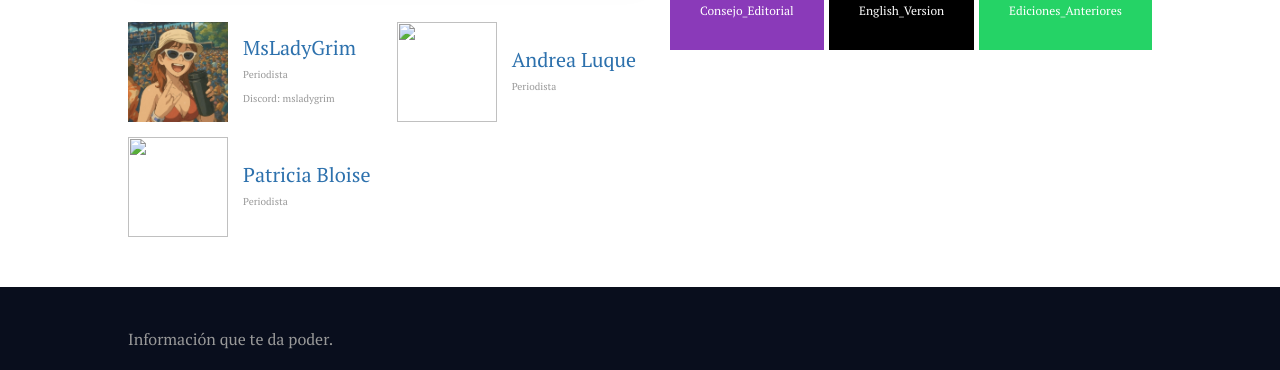
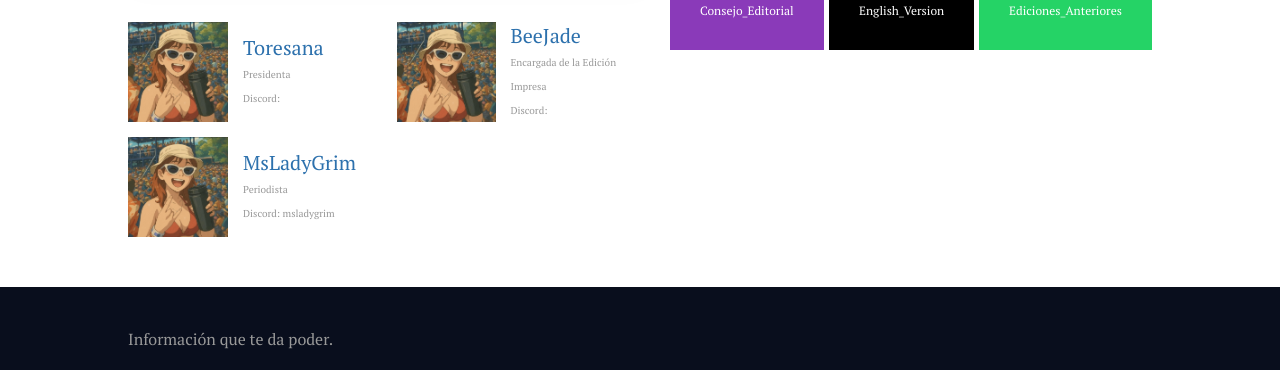
Before and after one commit to PressLuxuryTime/LuxuryTimeWebEs, a website: page personal.html in a window 1280 px wide. Shown: the part 173-543 px from the top of the page. Drawn offline with Linux system fonts and the light colour scheme; a small style sheet from the web is missing.

Commit message:
Update personal.html

```diff
--- a/personal.html
+++ b/personal.html
@@ -84,32 +84,32 @@
                 <img src="assets/personal/MsLadyGrim.jpg" class="widgets__img img-res" data-aos="flip-left"
                   data-aos-duration="2000" data-aos-delay="200">
                 <div class="widgets__content" data-aos="fade-down" data-aos-duration="2000" data-aos-delay="500">
+                  <h2 class="widgets__titlePERSONAL">Toresana</h2>
+                  <small class="widgets__author">Presidenta</small>
+                  <br>
+                  <small class="widgets__author">Discord: </small>
+                </div><!-- widgets__content -->
+              </div> <!-- widgets -->
+
+              <div class="widgets">
+                <img src="assets/personal/MsLadyGrim.jpg" class="widgets__img img-res" data-aos="flip-left"
+                  data-aos-duration="2000" data-aos-delay="200">
+                <div class="widgets__content" data-aos="fade-down" data-aos-duration="2000" data-aos-delay="500">
+                  <h2 class="widgets__titlePERSONAL">BeeJade</h2>
+                  <small class="widgets__author">Encargada de la Edición Impresa</small>
+                  <br>
+                  <small class="widgets__author">Discord: </small>
+                </div><!-- widgets__content -->
+              </div> <!-- widgets -->
+
+              <div class="widgets">
+                <img src="assets/personal/MsLadyGrim.jpg" class="widgets__img img-res" data-aos="flip-left"
+                  data-aos-duration="2000" data-aos-delay="200">
+                <div class="widgets__content" data-aos="fade-down" data-aos-duration="2000" data-aos-delay="500">
                   <h2 class="widgets__titlePERSONAL">MsLadyGrim</h2>
                   <small class="widgets__author">Periodista</small>
                   <br>
                   <small class="widgets__author">Discord: msladygrim</small>
-                </div><!-- widgets__content -->
-              </div> <!-- widgets -->
-
-              <div class="widgets">
-                <img src="assets/img/faviconPN.png" class="widgets__img img-res" data-aos="flip-left"
-                  data-aos-duration="2000" data-aos-delay="200">
-                <div class="widgets__content" data-aos="fade-down" data-aos-duration="2000" data-aos-delay="500">
-                  <a href="personal/aluque.html">
-                    <h2 class="widgets__titlePERSONAL">Andrea Luque</h2>
-                    <small class="widgets__author">Periodista</small>
-                  </a>
-                </div><!-- widgets__content -->
-              </div> <!-- widgets -->
-
-              <div class="widgets">
-                <img src="assets/img/faviconPN.png" class="widgets__img img-res" data-aos="flip-left"
-                  data-aos-duration="2000" data-aos-delay="200">
-                <div class="widgets__content" data-aos="fade-down" data-aos-duration="2000" data-aos-delay="500">
-                  <a href="personal/pbloise.html">
-                    <h2 class="widgets__titlePERSONAL">Patricia Bloise</h2>
-                    <small class="widgets__author">Periodista</small>
-                  </a>
                 </div><!-- widgets__content -->
               </div> <!-- widgets -->
 
```
